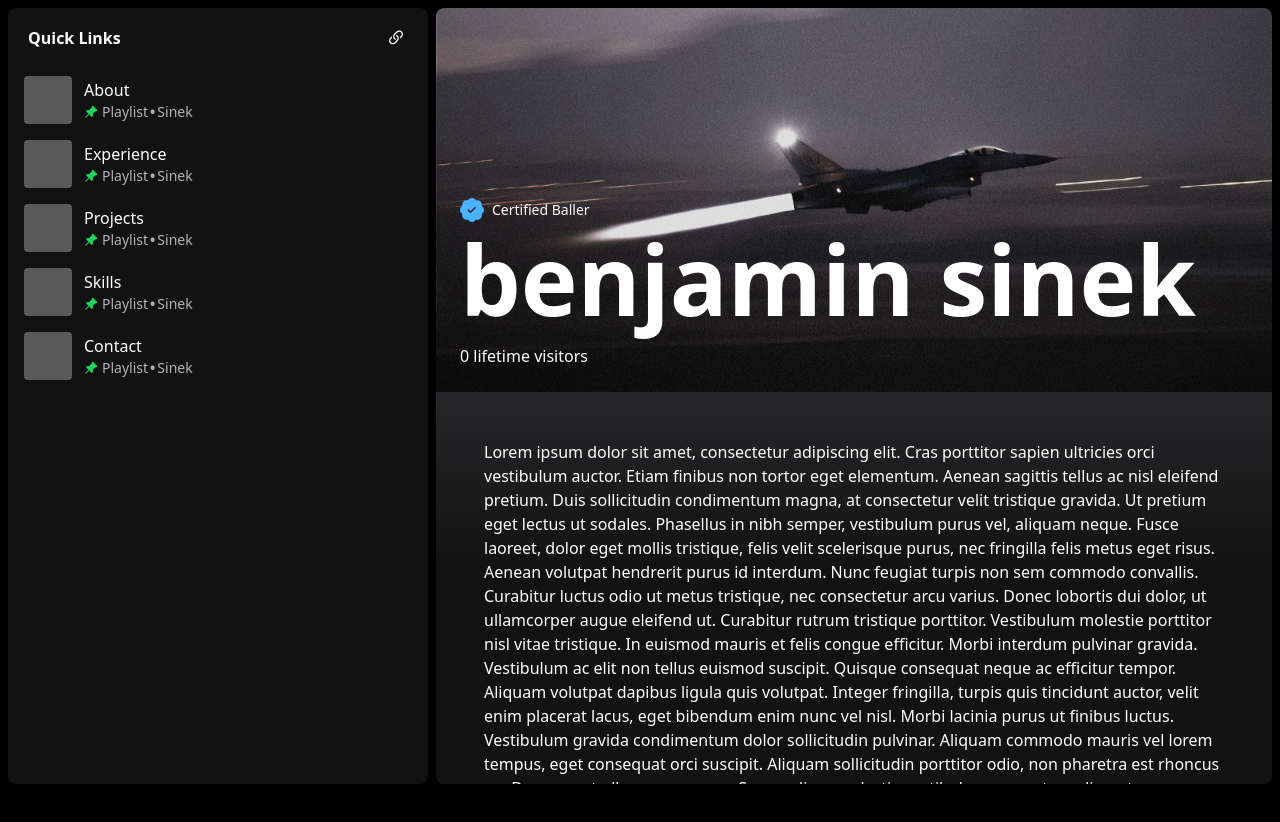
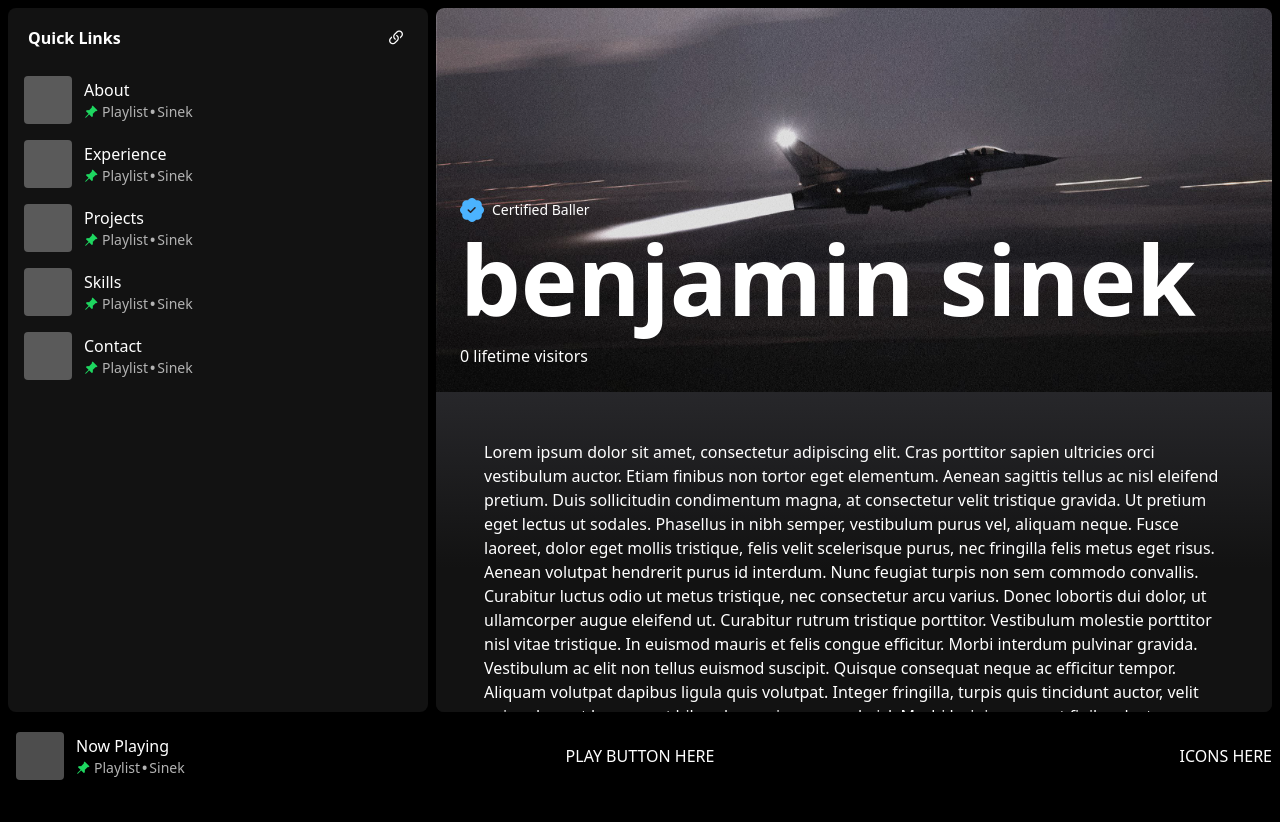
Before and after one commit to bsinek/my-portfolio, a React (Vite) app: page / in a window 1280 px wide. Shown: the top 822 px of the page. After the commit the page ends 800 px from the top, so only its background shows below. Built offline with nearby package versions, Linux system fonts and the light colour scheme; a web font is replaced by a local one.

Commit message:
feat(playbar): implemented basic Playbar with placeholder elements

```diff
--- a/src/App.jsx
+++ b/src/App.jsx
@@ -1,6 +1,7 @@
 // imports
 import { Sidebar } from "./components/Sidebar"
 import { MainView } from "./components/MainView"
+import { Playbar } from "./components/Playbar"
 
 function App() {
   return (
@@ -12,8 +13,8 @@ function App() {
         <div className="col-span-1 min-h-0">
           <MainView img="/img/jet.jpg" position="center 70%" size="cover" opacity="0.9" />
         </div>
-        <div className="col-span-2 -m-2">
-          {/* <Player /> */}
+        <div className="col-span-2">
+          <Playbar />
         </div>
       </div>
     </>
--- /dev/null
+++ b/src/components/Playbar.jsx
@@ -0,0 +1,17 @@
+import { SidebarItem } from "./SidebarItem"
+
+export const Playbar = () => {
+    return (
+        <div className="flex items-center justify-between h-[88px] -m-2 p-2 bg-black">
+            <div className="w-[30%]">
+                <SidebarItem href="/now-playing" label="Now Playing" />
+            </div>
+            <div>
+                PLAY BUTTON HERE
+            </div>
+            <div className="w-[30%] flex justify-end">
+                ICONS HERE
+            </div>
+        </div>
+    )
+}
```
